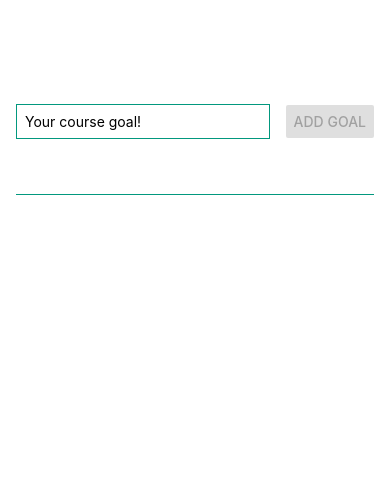
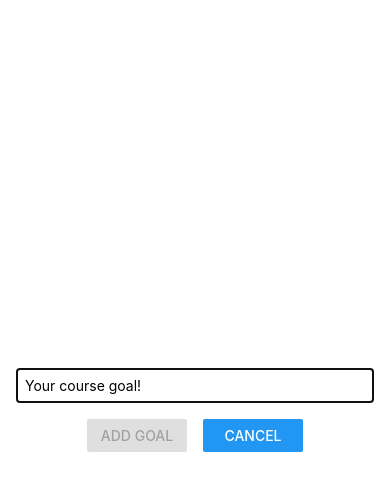
Before and after one commit to gilxhonh/ReactNative-GoalsApp, a React Native app: screen / in a window 390 px wide. Shown: the top 490 px of the page. Built offline with nearby package versions, Linux system fonts and the light colour scheme.

Commit message:
add modal to wrap goal input

```diff
--- a/components/GoalInput.js
+++ b/components/GoalInput.js
@@ -1,7 +1,7 @@
 import React, {useState} from "react";
-import {Button, StyleSheet, TextInput, View} from "react-native";
+import {Button, Modal, StyleSheet, TextInput, View} from "react-native";
 
-function GoalInput({onAddGoal}) {
+function GoalInput({onAddGoal, visible}) {
     const [input, setInput] = useState("");
     const [buttonDisabled, setButtonDisabled ] = useState(true)
 
@@ -23,6 +23,7 @@
     };
 
     return(
+        <Modal visible={visible} animationType='slide'>
             <View style={styles.inputContainer}>
                 <TextInput
                     onChangeText={handeInputGoal}
@@ -30,8 +31,17 @@
                     placeholder='Your course goal!'
                     value={input}
                 />
+                <View style={styles.buttonContainer}>
+                    <View style={styles.button}>
                         <Button onPress={addGoalHandler} title='Add Goal' color={'#02987e'} disabled={buttonDisabled}/>
                     </View>
+
+                    <View style={styles.button}>
+                        <Button title='Cancel' />
+                    </View>
+                </View>
+            </View>
+        </Modal>
     )
 }
 
@@ -41,17 +51,24 @@
     textInput: {
         borderWidth: 1,
         borderColor: '#02987e',
-        width: '80%',
-        marginRight: 16,
+        width: '100%',
         padding: 8,
     },
     inputContainer: {
         flex: 1,
-        flexDirection: "row",
-        justifyContent: "space-evenly",
+        justifyContent: "center",
         alignItems: "center",
         marginBottom: 24,
         borderBottomWidth: 1,
         borderBottomColor: '#02987e',
+        padding: 16,
+    },
+    buttonContainer: {
+        flexDirection: "row",
+        marginTop: 16,
+    },
+    button: {
+        width: 100,
+        marginHorizontal: 8,
     },
 });
```
Lines whose indentation alone changed are shown as unchanged.
